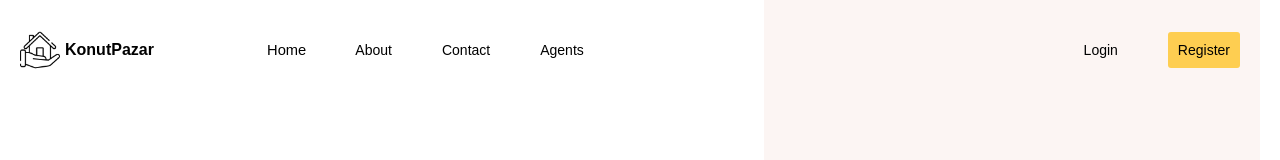
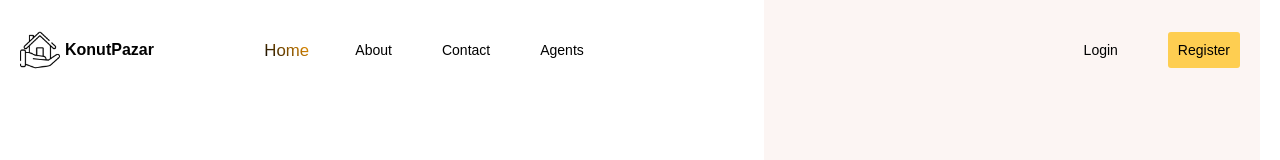
Before and after one commit to kobrak1/real-estate-app, a React (Vite) app in the folder client/: page / in a window 1280 px wide. In both pictures the pointer is over the item 286 px from the left and 50 px from the top of the page. Shown: the top 160 px of the page. Built offline with nearby package versions, Linux system fonts and the light colour scheme; a web font is replaced by a local one.

Commit message:
modified: navbar hover style has been changed

```diff
--- a/client/src/components/Navbar/navbar.scss
+++ b/client/src/components/Navbar/navbar.scss
@@ -7,7 +7,7 @@
   align-items: center;
 
   li {
-    transition: all 0.4s ease;
+    transition: all 0.2s ease;
     font-size: 1.4rem;
 
     @include sm {
@@ -15,7 +15,10 @@
     }
 
     &:hover {
-      scale: 1.05;
+      background: linear-gradient(45deg, black, #ff9d00);
+      -webkit-background-clip: text;
+      -webkit-text-fill-color: transparent;
+      scale: 1.2;
     }
   }
 
```
